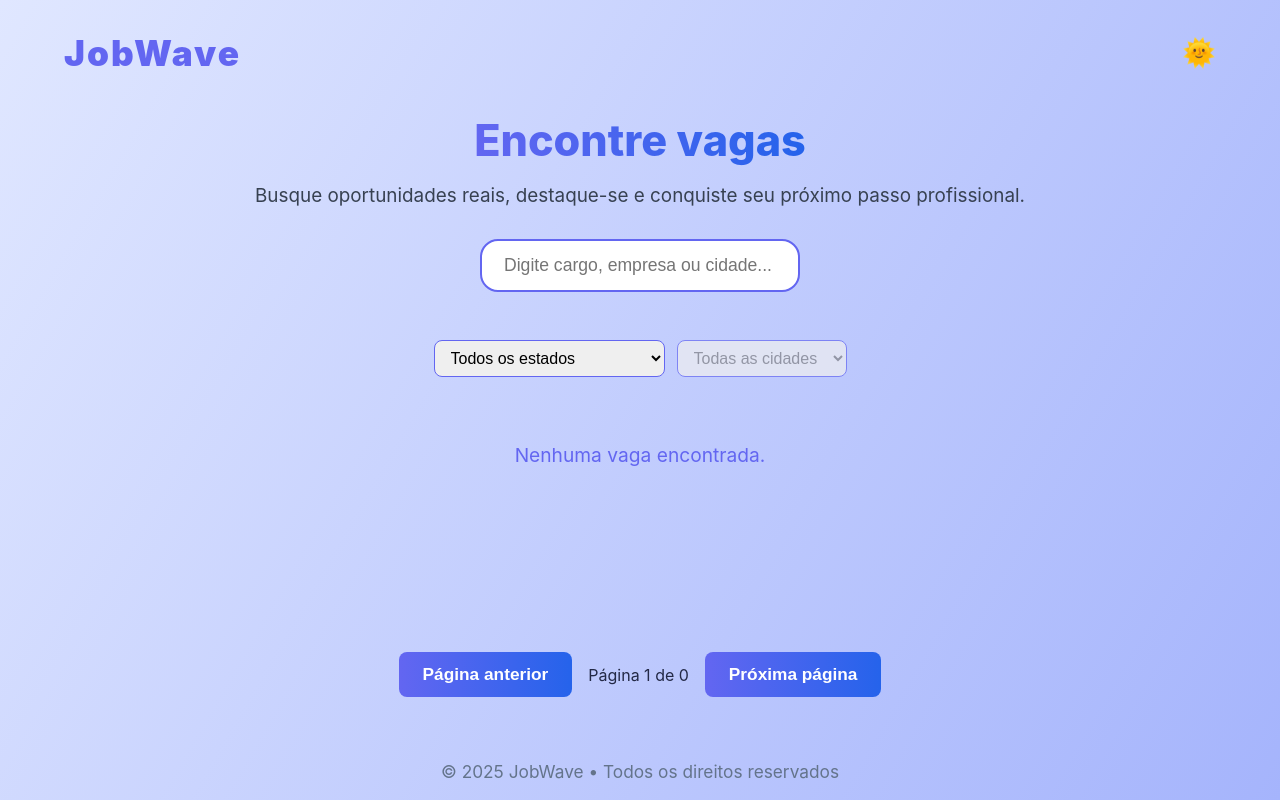
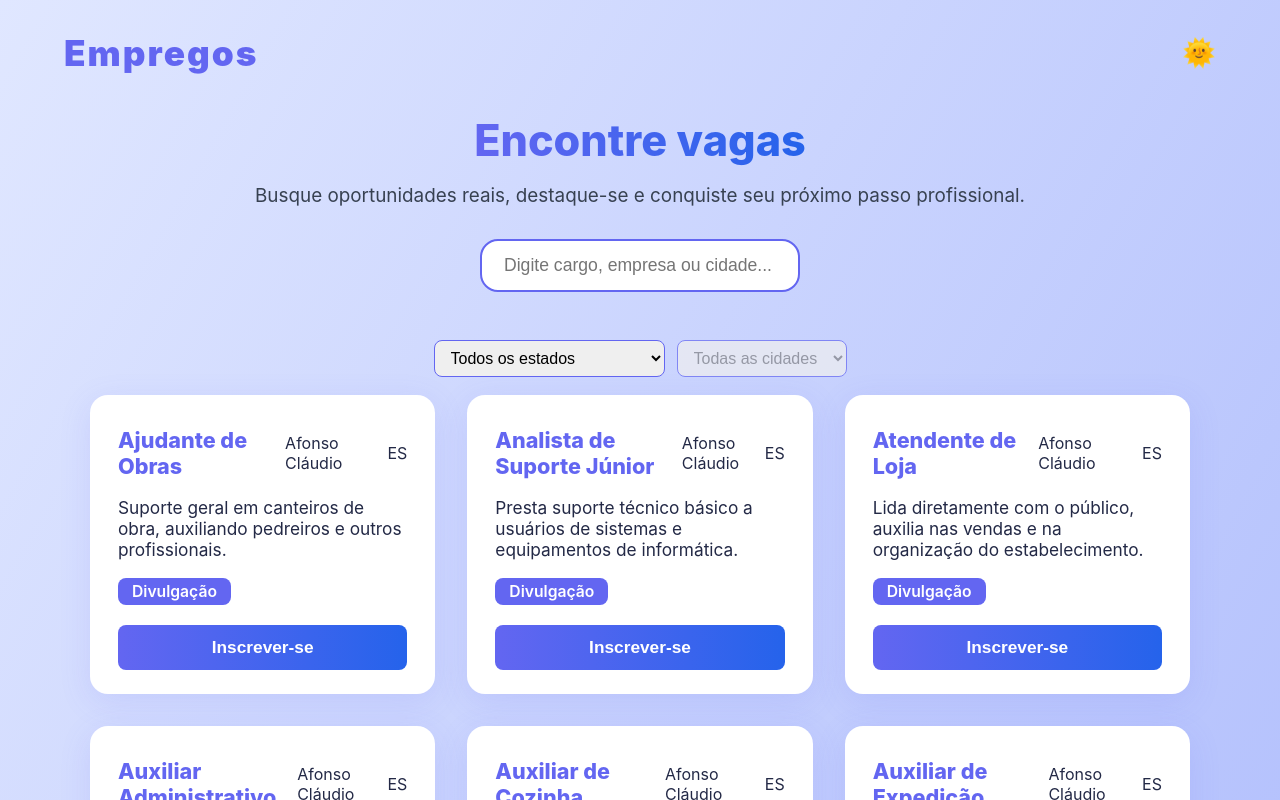
Before and after one commit to CyberStorebcb/emprego_ma, a Next.js app: page / in a window 1280 px wide. Shown: the top 800 px of the page. Built offline with nearby package versions, Linux system fonts and the light colour scheme.

Commit message:
feat: update job listing generation logic and rename branding elements

```diff
--- a/src/app/page.tsx
+++ b/src/app/page.tsx
@@ -79,17 +79,21 @@ export default function Home() {
 
   // Gera vagas para todas as cidades do estado selecionado
   const vagasGeradas = useMemo(() => {
-    if (!estado) return [];
-    return cidadesDoEstado.flatMap(cidade =>
+    // Se nenhum estado selecionado, use todas as cidades de todos os estados
+    const cidadesParaUsar = estado
+      ? cidades.filter(c => c.Estado === estado)
+      : cidades;
+
+    return cidadesParaUsar.flatMap(cidade =>
       VAGAS_BASE.map((vaga, idx) => ({
         id: `${cidade.ID}-${idx}`,
         titulo: vaga.titulo,
         descricao: vaga.descricao,
         cidade: cidade.Nome,
-        estado: estados.find(e => e.ID === estado)?.Sigla || ""
+        estado: estados.find(e => e.ID === cidade.Estado)?.Sigla || ""
       }))
     );
-  }, [estado, cidadesDoEstado, estados]);
+  }, [estado, cidades, estados]);
 
   // Filtro por cidade (se selecionada)
   const vagasFiltradas = cidade
@@ -201,7 +205,7 @@ export default function Home() {
   return (
     <div className={`nova-root ${tema}`}>
       <nav className="nova-nav">
-        <span className="nova-logo"><span className="nova-logo-accent">JobWave</span></span>
+        <span className="nova-logo"><span className="nova-logo-accent">Empregos</span></span>
         <button
           className="nova-theme"
           onClick={() => setTema(tema === "claro" ? "escuro" : "claro")}
@@ -283,7 +287,7 @@ export default function Home() {
         </button>
       </div>
       <footer className="nova-footer">
-        <span>© {new Date().getFullYear()} JobWave • Todos os direitos reservados</span>
+        <span>© {new Date().getFullYear()} Empregos BR • Todos os direitos reservados</span>
       </footer>
       {modalVaga && (
         <FormularioInscricao
```
